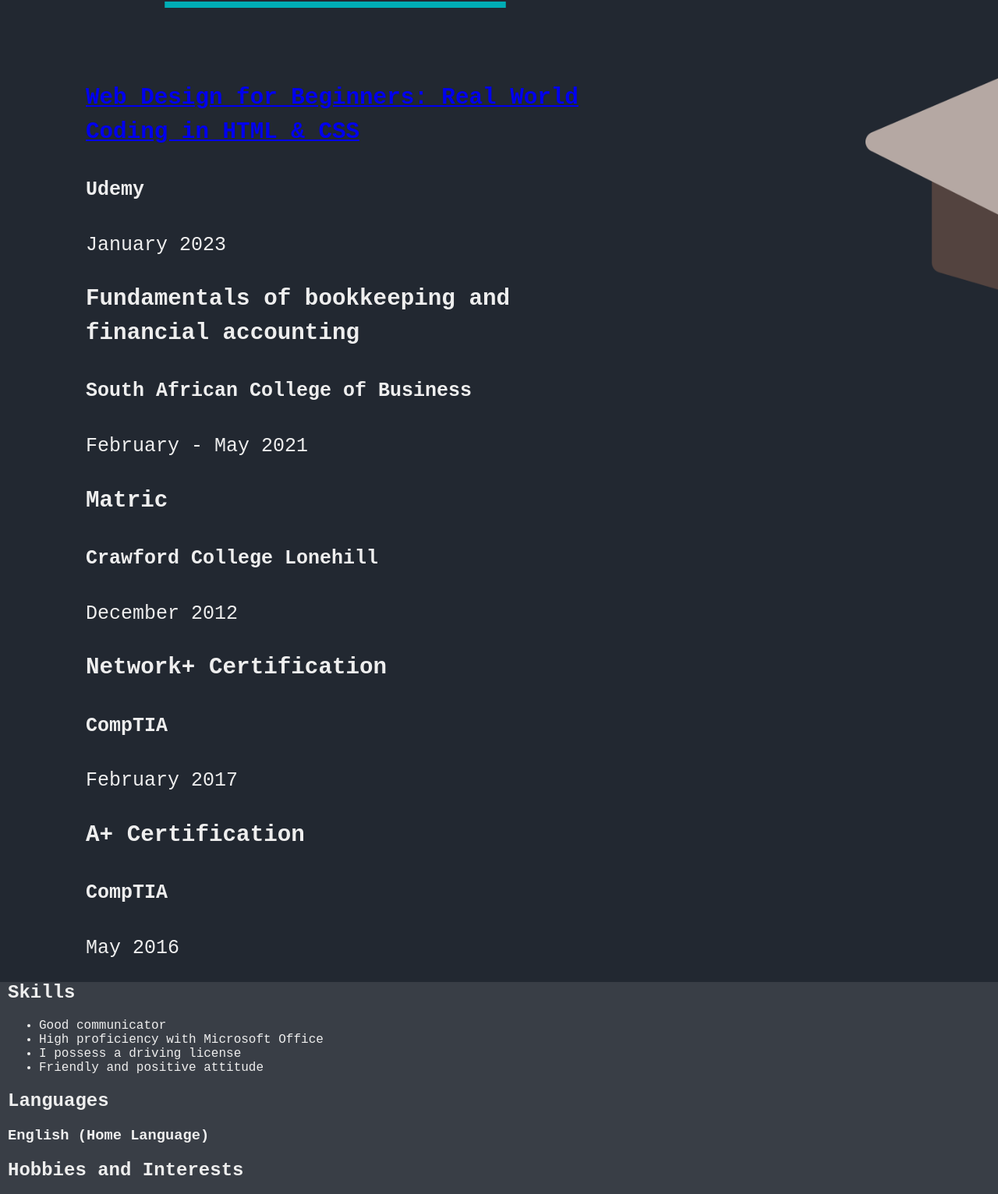
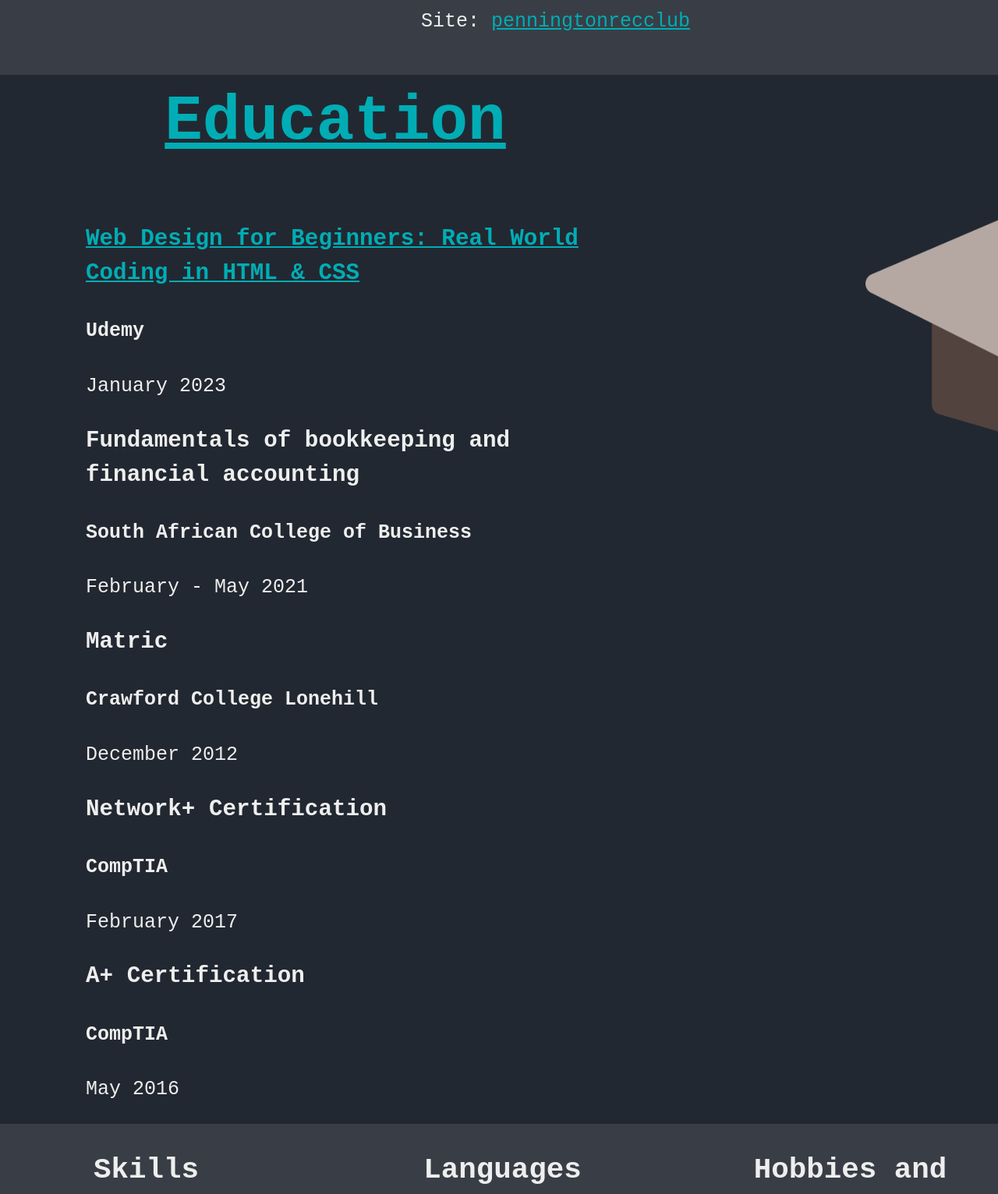
Before and after one commit to uawpaw/CV, a plain HTML site: page index.html in a window 1280 px wide. Shown: the part 1940-3472 px from the top of the page at 78% size. Drawn offline with Linux system fonts and the light colour scheme.

Commit message:
CV update 6 20

```diff
--- a/CV.css
+++ b/CV.css
@@ -73,6 +73,17 @@
     padding-bottom: 50px;
 }
 
+.exp a{
+    color: #00ADB5;
+    transition-property: all;
+    transition-duration: 0.25s;
+}
+.exp a:hover{
+    color: rgb(25, 241, 231);
+    transition-property: all;
+    transition-duration: 0.25s;
+}
+
 .exp h2{
     color: #00ADB5;
     font-size: 81px;
@@ -115,6 +126,16 @@
     line-height: 1.5;
 
 }
+.Education a{
+    color: #00ADB5;
+    transition-property: all;
+    transition-duration: 0.25s;
+}
+.Education a:hover{
+    color: rgb(25, 241, 231);
+    transition-property: all;
+    transition-duration: 0.25s;
+}
 
 .Education h2{
     color: #00ADB5;
@@ -154,6 +175,8 @@
     background-color: #393E46;
     padding-left: 10px;
     padding-bottom: 20px;
+    display: flex;
+    gap: 00px;
 }
 
 
@@ -178,6 +201,28 @@
     transition-duration: 0.25s;
 }
 
+.skills{
+    padding-left: 10px;
+    margin: 0px auto 0px 100px;
+    width: 50%;
+    font-size: 25px;
+    line-height: 1.5;
+}
+.Languages{
+    padding-left: 10px;
+    margin: 0px auto 0px 100px;
+    width: 50%;
+    font-size: 25px;
+    line-height: 1.5;
+}
+.Hobbies{
+
+    padding-left: 10px;
+    margin: 0px auto 0px 100px;
+    width: 50%;
+    font-size: 25px;
+    line-height: 1.5;
+}
 /*****************************************************DIVSEND*****************************************/
 /*****************************************************NAME ANIMATION*****************************************/
 #one{
--- a/index.html
+++ b/index.html
@@ -37,9 +37,10 @@
         my clients accounts balance and to communicate discrepancies with the
         clients.
     </p>
-    <h3>Realton Hall Charity Work, Pennington - Bookkeeper</h3>
+    <h3>Realton Hall Charity Work, Pennington - Website creator / Bookkeeper</h3>
     <h4>June 2022 - Present</h4>
-    <p>Realton Hall recreation club is the local community hall where various activities such as Table tennis, Chess , Ballet and vairous other activites take place. I take care of the bookkeeping for the hall</p>
+    <p>Realton Hall recreation club is the local community hall where various activities such as Table tennis, Chess , Ballet and vairous other activites take place. I have created and maintain a website for the hall and I take care of the bookkeeping for the hall.</p>
+    <p>Site: <a href = "https://penningtonrecclub.co.za/">penningtonrecclub</a></p>
 </div>
 </div>
 
```
